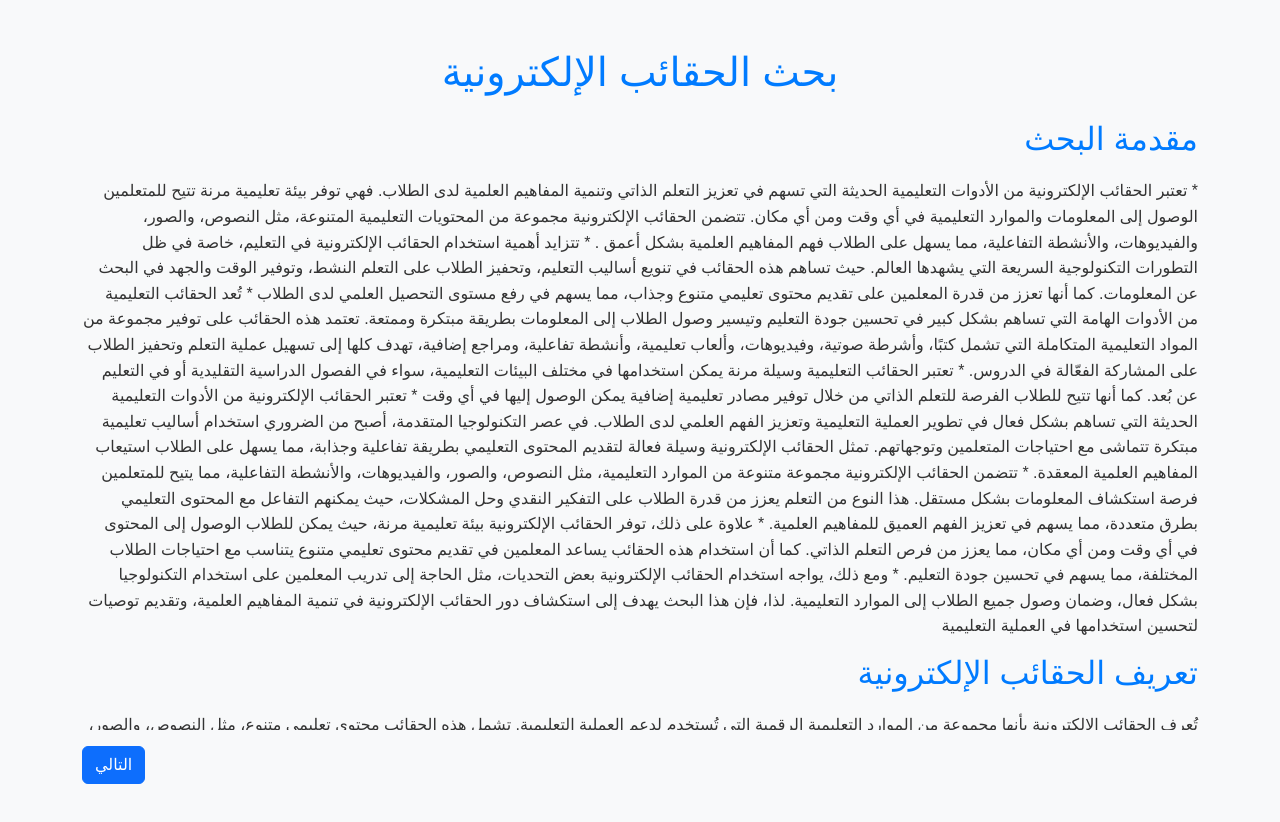
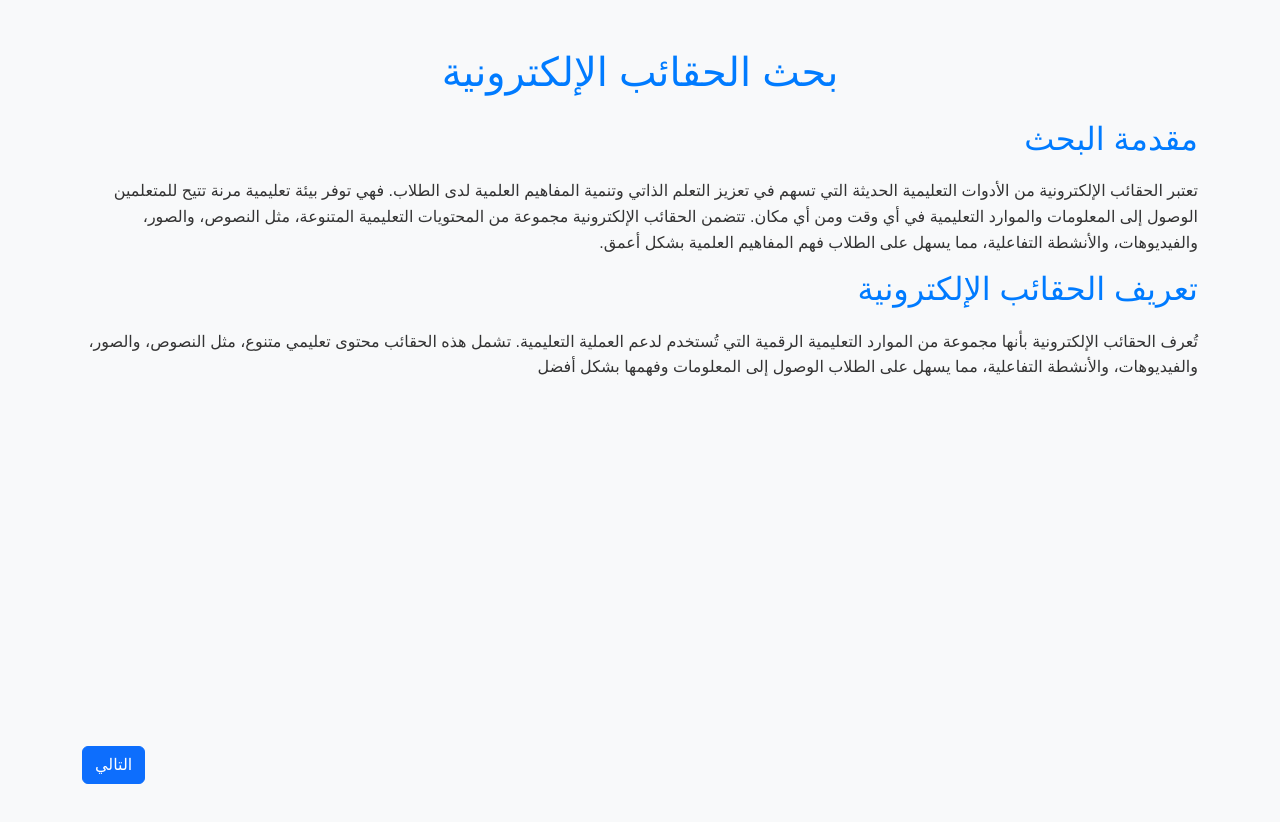
Before and after one commit to ALbody/-, a plain HTML site: page index.html in a window 1280 px wide. After the commit the page ends 800 px from the top, so only its background shows below. Drawn offline with nearby package versions, Linux system fonts and the light colour scheme; files that its build step writes are made by us from their sources; files whose address does not match are found by name.

Commit message:
index.html

```diff
--- a/index.html
+++ b/index.html
@@ -14,30 +14,8 @@
     </header>
     <section>
       <h2>مقدمة البحث</h2>
-      <p>* تعتبر الحقائب الإلكترونية من الأدوات التعليمية الحديثة التي تسهم في تعزيز التعلم الذاتي وتنمية المفاهيم العلمية لدى الطلاب. فهي توفر بيئة تعليمية مرنة تتيح للمتعلمين الوصول إلى المعلومات والموارد التعليمية في أي وقت ومن أي مكان. تتضمن الحقائب الإلكترونية مجموعة من المحتويات التعليمية المتنوعة، مثل النصوص، والصور، والفيديوهات، والأنشطة التفاعلية، مما يسهل على الطلاب فهم المفاهيم العلمية بشكل أعمق
-
-.
-
-* تتزايد أهمية استخدام الحقائب الإلكترونية في التعليم، خاصة في ظل التطورات التكنولوجية السريعة التي يشهدها العالم. حيث تساهم هذه الحقائب في تنويع أساليب التعليم، وتحفيز الطلاب على التعلم النشط، وتوفير الوقت والجهد في البحث عن المعلومات. كما أنها تعزز من قدرة المعلمين على تقديم محتوى تعليمي متنوع وجذاب، مما يسهم في رفع مستوى التحصيل العلمي لدى الطلاب
-
-
-
-* تُعد الحقائب التعليمية من الأدوات الهامة التي تساهم بشكل كبير في تحسين جودة التعليم وتيسير وصول الطلاب إلى المعلومات بطريقة مبتكرة وممتعة. تعتمد هذه الحقائب على توفير مجموعة من المواد التعليمية المتكاملة التي تشمل كتبًا، وأشرطة صوتية، وفيديوهات، وألعاب تعليمية، وأنشطة تفاعلية، ومراجع إضافية، تهدف كلها إلى تسهيل عملية التعلم وتحفيز الطلاب على المشاركة الفعّالة في الدروس.
-
-
-
- * تعتبر الحقائب التعليمية وسيلة مرنة يمكن استخدامها في مختلف البيئات التعليمية، سواء في الفصول الدراسية التقليدية أو في التعليم عن بُعد. كما أنها تتيح للطلاب الفرصة للتعلم الذاتي من خلال توفير مصادر تعليمية إضافية يمكن الوصول إليها في أي وقت
-
-
-
-* تعتبر الحقائب الإلكترونية من الأدوات التعليمية الحديثة التي تساهم بشكل فعال في تطوير العملية التعليمية وتعزيز الفهم العلمي لدى الطلاب. في عصر التكنولوجيا المتقدمة، أصبح من الضروري استخدام أساليب تعليمية مبتكرة تتماشى مع احتياجات المتعلمين وتوجهاتهم. تمثل الحقائب الإلكترونية وسيلة فعالة لتقديم المحتوى التعليمي بطريقة تفاعلية وجذابة، مما يسهل على الطلاب استيعاب المفاهيم العلمية المعقدة.
-
- * تتضمن الحقائب الإلكترونية مجموعة متنوعة من الموارد التعليمية، مثل النصوص، والصور، والفيديوهات، والأنشطة التفاعلية، مما يتيح للمتعلمين فرصة استكشاف المعلومات بشكل مستقل. هذا النوع من التعلم يعزز من قدرة الطلاب على التفكير النقدي وحل المشكلات، حيث يمكنهم التفاعل مع المحتوى التعليمي بطرق متعددة، مما يسهم في تعزيز الفهم العميق للمفاهيم العلمية.
-
-* علاوة على ذلك، توفر الحقائب الإلكترونية بيئة تعليمية مرنة، حيث يمكن للطلاب الوصول إلى المحتوى في أي وقت ومن أي مكان، مما يعزز من فرص التعلم الذاتي. كما أن استخدام هذه الحقائب يساعد المعلمين في تقديم محتوى تعليمي متنوع يتناسب مع احتياجات الطلاب المختلفة، مما يسهم في تحسين جودة التعليم.
-
-* ومع ذلك، يواجه استخدام الحقائب الإلكترونية بعض التحديات، مثل الحاجة إلى تدريب المعلمين على استخدام التكنولوجيا بشكل فعال، وضمان وصول جميع الطلاب إلى الموارد التعليمية. لذا، فإن هذا البحث يهدف إلى استكشاف دور الحقائب الإلكترونية في تنمية المفاهيم العلمية، وتقديم توصيات لتحسين استخدامها في العملية التعليمية
-
+      <p>
+            تعتبر الحقائب الإلكترونية من الأدوات التعليمية الحديثة التي تسهم في تعزيز التعلم الذاتي وتنمية المفاهيم العلمية لدى الطلاب. فهي توفر بيئة تعليمية مرنة تتيح للمتعلمين الوصول إلى المعلومات والموارد التعليمية في أي وقت ومن أي مكان. تتضمن الحقائب الإلكترونية مجموعة من المحتويات التعليمية المتنوعة، مثل النصوص، والصور، والفيديوهات، والأنشطة التفاعلية، مما يسهل على الطلاب فهم المفاهيم العلمية بشكل أعمق.
       </p>
       <h2>تعريف الحقائب الإلكترونية</h2>
       <p>تُعرف الحقائب الإلكترونية بأنها مجموعة من الموارد التعليمية الرقمية التي تُستخدم لدعم العملية التعليمية. تشمل هذه الحقائب محتوى تعليمي متنوع، مثل النصوص، والصور، والفيديوهات، والأنشطة التفاعلية، مما يسهل على الطلاب الوصول إلى المعلومات وفهمها بشكل أفضل</p>
```
